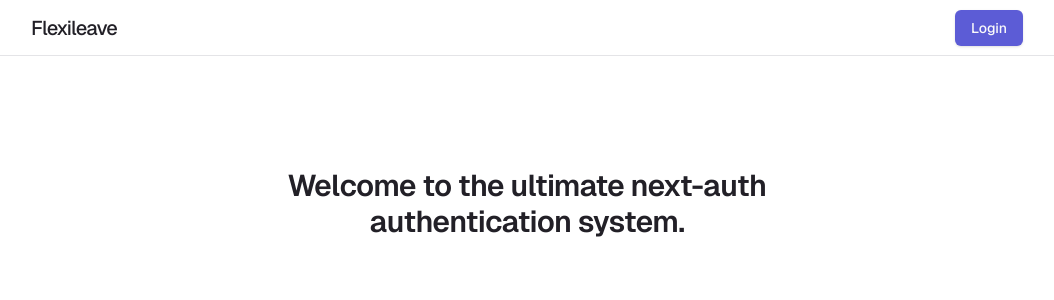
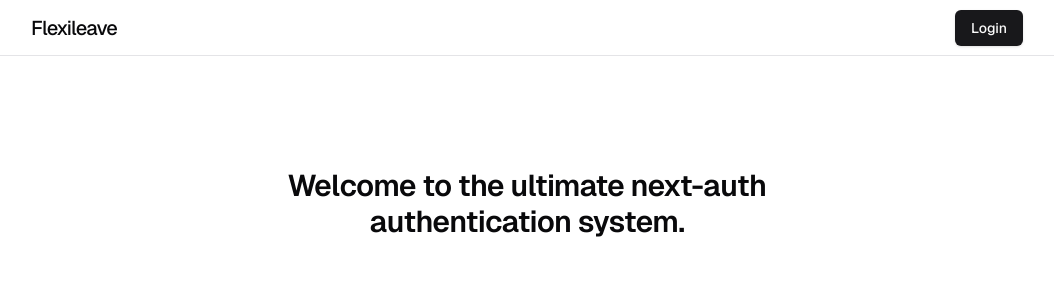
Before and after one commit to robiuzzaman4/flexileave, a Next.js app: page / in a window 1280 px wide. Shown: the top 300 px of the page, without its empty margins (113-1167 px from the left). Built offline with nearby package versions, Linux system fonts and the light colour scheme; no server answers.

Commit message:
feat: update colors

```diff
--- a/src/app/globals.css
+++ b/src/app/globals.css
@@ -2,33 +2,61 @@
 @tailwind components;
 @tailwind utilities;
 
+
 @layer base {
   :root {
     --background: 0 0% 100%;
-    --foreground: 257 10% 14%; /* Mauve 12 */
+    --foreground: 240 10% 3.9%;
     --card: 0 0% 100%;
-    --card-foreground: 257 10% 14%; /* Mauve 12 */
+    --card-foreground: 240 10% 3.9%;
     --popover: 0 0% 100%;
-    --popover-foreground: 257 10% 14%; /* Mauve 12 */
-    --primary: 240 60% 60%; /* Iris 9 */
+    --popover-foreground: 240 10% 3.9%;
+    --primary: 240 5.9% 10%;
     --primary-foreground: 0 0% 98%;
     --secondary: 240 4.8% 95.9%;
-    --secondary-foreground: 240 60% 60%; /* Iris 9 */
+    --secondary-foreground: 240 5.9% 10%;
     --muted: 240 4.8% 95.9%;
-    --muted-foreground: 252 5% 41%;
+    --muted-foreground: 240 3.8% 46.1%;
     --accent: 240 4.8% 95.9%;
-    --accent-foreground: 240 60% 60%; /* Iris 9 */
+    --accent-foreground: 240 5.9% 10%;
     --destructive: 0 84.2% 60.2%;
     --destructive-foreground: 0 0% 98%;
     --border: 240 5.9% 90%;
     --input: 240 5.9% 90%;
-    --ring: 240 60% 60%; /* Iris 9 */
+    --ring: 240 5.9% 10%;
     --radius: 0.5rem;
     --chart-1: 12 76% 61%;
     --chart-2: 173 58% 39%;
     --chart-3: 197 37% 24%;
     --chart-4: 43 74% 66%;
     --chart-5: 27 87% 67%;
+  }
+
+  .dark {
+    --background: 240 10% 3.9%;
+    --foreground: 0 0% 98%;
+    --card: 240 10% 3.9%;
+    --card-foreground: 0 0% 98%;
+    --popover: 240 10% 3.9%;
+    --popover-foreground: 0 0% 98%;
+    --primary: 0 0% 98%;
+    --primary-foreground: 240 5.9% 10%;
+    --secondary: 240 3.7% 15.9%;
+    --secondary-foreground: 0 0% 98%;
+    --muted: 240 3.7% 15.9%;
+    --muted-foreground: 240 5% 64.9%;
+    --accent: 240 3.7% 15.9%;
+    --accent-foreground: 0 0% 98%;
+    --destructive: 0 62.8% 30.6%;
+    --destructive-foreground: 0 0% 98%;
+    --border: 240 3.7% 15.9%;
+    --input: 240 3.7% 15.9%;
+    --ring: 240 4.9% 83.9%;
+    --chart-1: 220 70% 50%;
+    --chart-2: 160 60% 45%;
+    --chart-3: 30 80% 55%;
+    --chart-4: 280 65% 60%;
+    --chart-5: 340 75% 55%;
   }
 }
 
--- a/src/app/page.tsx
+++ b/src/app/page.tsx
@@ -1,10 +1,6 @@
 import React from "react";
-import { auth } from "@/auth";
 
-const HomePage = async () => {
-  const session = await auth();
-  console.log("session", session);
-
+const HomePage = () => {
   return (
     <section className="w-full max-w-screen-lg mx-auto px-4 py-14">
       <h1 className="text-3xl font-semibold tracking-tight text-center max-w-lg mx-auto py-14">
--- a/src/components/ui/auth/login-form.tsx
+++ b/src/components/ui/auth/login-form.tsx
@@ -53,7 +53,7 @@
         className="w-full max-w-sm mx-auto space-y-3 bg-background p-6 rounded-xl border shadow-lg"
       >
         <h3 className="text-xl font-medium tracking-tighter">
-          Login into <span className="text-primary">Flexileave</span>{" "}
+          Login into Flexileave
         </h3>
         <FormField
           control={form.control}
--- a/src/components/ui/auth/register-form.tsx
+++ b/src/components/ui/auth/register-form.tsx
@@ -38,7 +38,7 @@
         className="w-full max-w-sm mx-auto space-y-3 bg-background p-6 rounded-xl border shadow-lg"
       >
         <h3 className="text-xl font-medium tracking-tighter">
-          Register into <span className="text-primary">Flexileave</span>{" "}
+          Register into Flexileave
         </h3>
         <FormField
           control={form.control}
```
